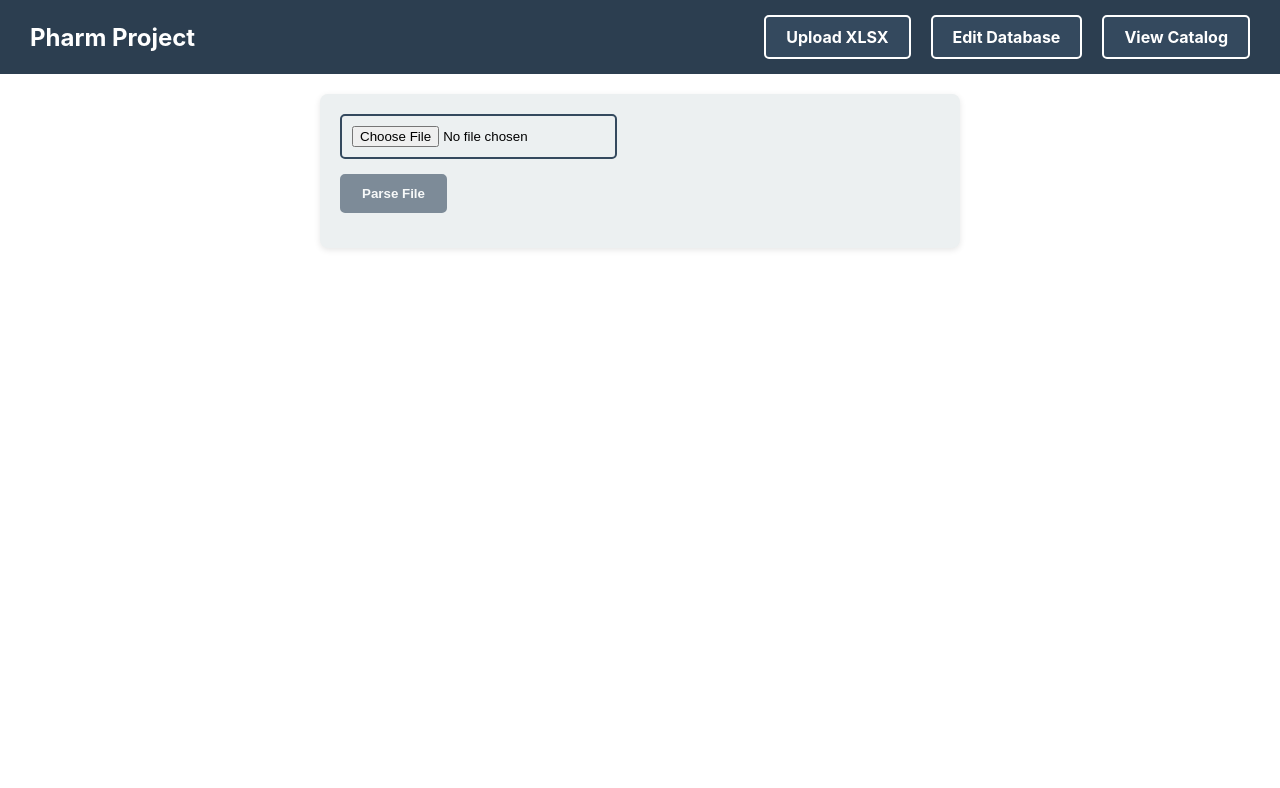
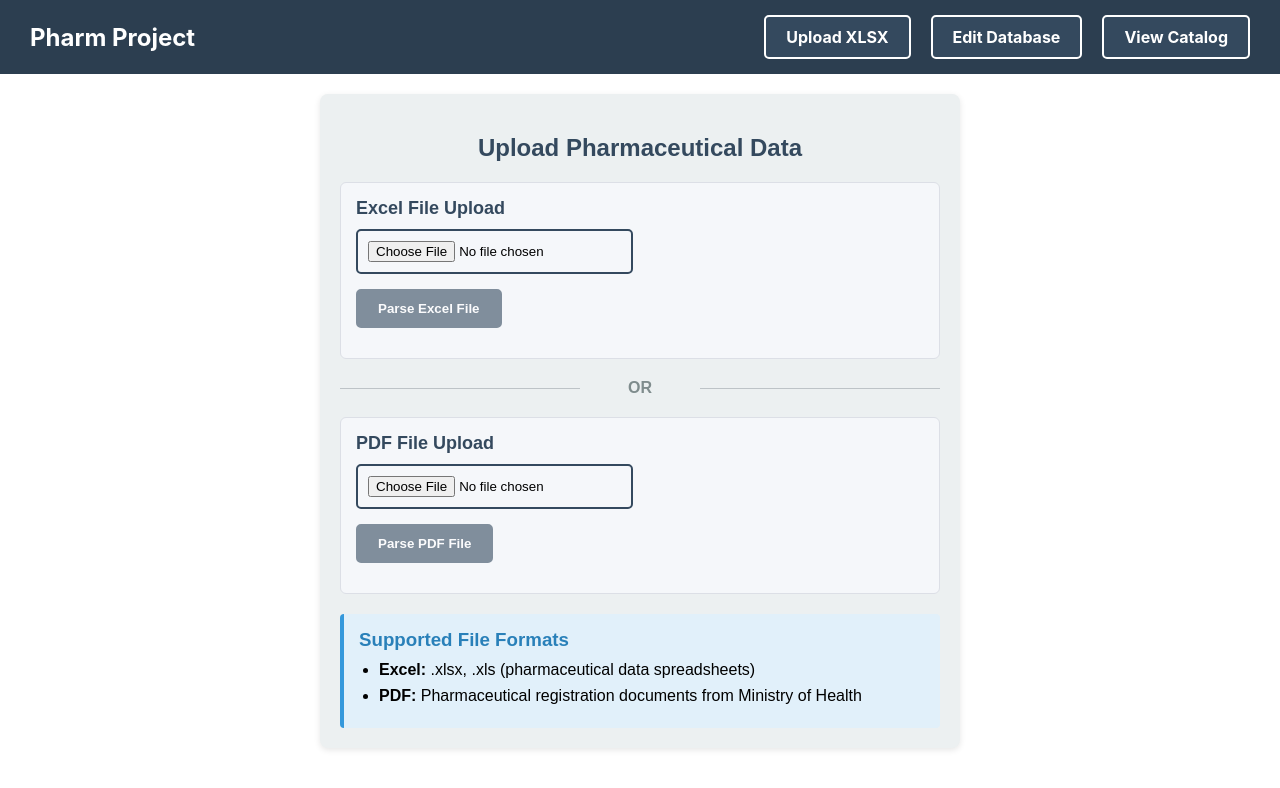
Before and after one commit to mnguyen38/pharm-project-25-app, a React (Create React App) app: page /upload in a window 1280 px wide. Shown: the top 788 px of the page. Built offline with nearby package versions, Linux system fonts and the light colour scheme.

Commit message:
pdf parser fixes

```diff
--- a/src/DisplayDrugCatalog/editCatalog.tsx
+++ b/src/DisplayDrugCatalog/editCatalog.tsx
@@ -93,6 +93,7 @@ const EditCatalog = () => {
   };
 
   const handleUpload = async () => {
+    console.log("Starting upload with data:", parsedData);
     if (parsedData.length === 0) {
       alert('No data to upload');
       return;
@@ -101,14 +102,17 @@ const EditCatalog = () => {
     setProgress(0);
     const chunkSize = 50;
     const totalChunks = Math.ceil(parsedData.length / chunkSize);
+    console.log(`Uploading in ${totalChunks} chunks`);
     try {
       for (let i = 0; i < totalChunks; i++) {
         const chunk = parsedData.slice(i * chunkSize, (i + 1) * chunkSize);
+        console.log(`Uploading chunk ${i+1}/${totalChunks}, size: ${chunk.length}`);
         await uploadChunk(chunk, i, totalChunks);
       }
       alert('Data upload completed successfully!');
       navigate('/'); // Redirect back to the main catalog
     } catch (error) {
+      console.error("Upload error details:", error);
       alert('Data upload failed. Please check the console for details.');
     } finally {
       setUploading(false);
--- a/src/DisplayDrugCatalog/uploadCatalog.tsx
+++ b/src/DisplayDrugCatalog/uploadCatalog.tsx
@@ -1,12 +1,13 @@
 import React from 'react';
 import Navigation from '../Components/navigation.tsx';
 import XlsxToStore from '../InitialParsing/xlsxToStore.tsx';
+import CombinedFileUploader from '../InitialParsing/combinedFileUploader.tsx';
 
 const UploadCatalog = () => {
   return (
     <div>
       <Navigation />
-      <XlsxToStore />
+      <CombinedFileUploader />
     </div>
   );
 };
--- /dev/null
+++ b/src/InitialParsing/combinedFileUploader.tsx
@@ -0,0 +1,216 @@
+import React, { useState } from 'react';
+import * as XLSX from 'xlsx';
+import { useNavigate } from 'react-router-dom';
+import './xlsxToStore.css';
+
+const CombinedFileUploader = () => {
+  const [xlsxFile, setXlsxFile] = useState<File | null>(null);
+  const [pdfFile, setPdfFile] = useState<File | null>(null);
+  const [uploading, setUploading] = useState(false);
+  const [progress, setProgress] = useState(0);
+  const [skippedDuplicates, setSkippedDuplicates] = useState<string[]>([]);
+  const [errorMessage, setErrorMessage] = useState<string | null>(null);
+  const navigate = useNavigate();
+
+  const handleXlsxFileChange = (e: React.ChangeEvent<HTMLInputElement>) => {
+    const selectedFile = e.target.files?.[0];
+    if (selectedFile) {
+      setXlsxFile(selectedFile);
+      setErrorMessage(null); // Clear any previous errors
+    }
+  };
+
+  const handlePdfFileChange = (e: React.ChangeEvent<HTMLInputElement>) => {
+    const selectedFile = e.target.files?.[0];
+    if (selectedFile) {
+      setPdfFile(selectedFile);
+      setErrorMessage(null); // Clear any previous errors
+    }
+  };
+
+  const parseXlsxFile = () => {
+    if (!xlsxFile) {
+      setErrorMessage('Please select an Excel file first');
+      return;
+    }
+
+    try {
+      const reader = new FileReader();
+      reader.onload = (e) => {
+        try {
+          const data = new Uint8Array(e.target?.result as ArrayBuffer);
+          const workbook = XLSX.read(data, { type: 'array' });
+          const sheetName = workbook.SheetNames[0];
+          const worksheet = workbook.Sheets[sheetName];
+          const json = XLSX.utils.sheet_to_json(worksheet, { header: 1 });
+
+          // Data starts from row 4, so skip the first 3 rows
+          const rows = json.slice(3);
+          const drugs = (rows as any[][]).map((row: any[]) => ({
+            name: row[1], // Column B
+            ingredients: row[2], // Column C
+            registrationNumber: row[4], // Column E
+            manufacturingRequirements: row[5], // Column F
+            unitOfMeasure: row[6], // Column G
+            estimatedPrice: parseFloat(String(row[7] || '0').replace(/[^\d.-]/g, '')), // Column H
+            manufacturer: row[8], // Column I
+            distributor: row[9], // Column J
+            yearOfRegistration: row[10], // Column K
+            countryOfOrigin: row[11], // Column L
+            usageForm: row[12], // Column M
+            contentOfReview: row[13], // Column N
+            noProposalsOnPrice: row[14], // Column O
+            dateOfProposolsOnPrice: row[15], // Column P
+            additionalNotes: row[16], // Column Q
+          }));
+
+          // Redirect to /edit with parsed data
+          navigate('/edit', { state: { parsedData: drugs } });
+        } catch (error) {
+          console.error('Error parsing Excel file:', error);
+          setErrorMessage(`Error parsing Excel file: ${error instanceof Error ? error.message : 'Unknown error'}`);
+        }
+      };
+
+      reader.onerror = (error) => {
+        console.error('FileReader error:', error);
+        setErrorMessage(`FileReader error: ${error}`);
+      };
+
+      reader.readAsArrayBuffer(xlsxFile);
+    } catch (error) {
+      console.error('Error reading Excel file:', error);
+      setErrorMessage(`Error reading Excel file: ${error instanceof Error ? error.message : 'Unknown error'}`);
+    }
+  };
+
+  const parsePdfFile = async () => {
+    if (!pdfFile) {
+      setErrorMessage('Please select a PDF file first');
+      return;
+    }
+
+    setUploading(true);
+    setProgress(10);
+    setErrorMessage(null);
+
+    const formData = new FormData();
+    formData.append('pdf', pdfFile);
+
+    try {
+      // Simulate progress updates
+      const progressInterval = setInterval(() => {
+        setProgress((prevProgress) => {
+          const newProgress = prevProgress + 5;
+          return newProgress >= 90 ? 90 : newProgress;
+        });
+      }, 500);
+
+      // Send the file to the server
+      const response = await fetch('http://localhost:4000/uploadPdf', { // TODO: Update with actual server URL
+        method: 'POST',
+        body: formData,
+      });
+
+      clearInterval(progressInterval);
+
+      if (!response.ok) {
+        const errorData = await response.json().catch(() => ({ error: 'Unknown error' }));
+        throw new Error(errorData.error || `Server responded with status: ${response.status}`);
+      }
+
+      const result = await response.json();
+
+      if (!result.parsedData) {
+        throw new Error('No parsed data returned from server');
+      }
+
+      setProgress(100);
+
+      // Navigate to /edit with parsed data
+      navigate('/edit', { state: { parsedData: result.parsedData } });
+    } catch (error) {
+      console.error('Error parsing PDF:', error);
+      setErrorMessage(`Error parsing PDF: ${error instanceof Error ? error.message : 'Unknown error'}`);
+    } finally {
+      setUploading(false);
+      setProgress(0);
+    }
+  };
+
+  return (
+    <div className="upload-container">
+      <h2>Upload Pharmaceutical Data</h2>
+
+      {errorMessage && (
+        <div className="error-message">
+          <h3>Error:</h3>
+          <p>{errorMessage}</p>
+        </div>
+      )}
+
+      <div className="file-upload-section">
+        <h3>Excel File Upload</h3>
+        <input
+          type="file"
+          accept=".xlsx, .xls"
+          onChange={handleXlsxFileChange}
+          disabled={uploading}
+        />
+        <button
+          onClick={parseXlsxFile}
+          disabled={uploading || !xlsxFile}
+        >
+          Parse Excel File
+        </button>
+      </div>
+
+      <div className="divider">OR</div>
+
+      <div className="file-upload-section">
+        <h3>PDF File Upload</h3>
+        <input
+          type="file"
+          accept=".pdf"
+          onChange={handlePdfFileChange}
+          disabled={uploading}
+        />
+        <button
+          onClick={parsePdfFile}
+          disabled={uploading || !pdfFile}
+        >
+          Parse PDF File
+        </button>
+      </div>
+
+      {uploading && (
+        <div className="progress-container">
+          <progress value={progress} max="100" />
+          <span>{Math.round(progress)}%</span>
+          <p>Processing your file... This may take a minute.</p>
+        </div>
+      )}
+
+      {skippedDuplicates.length > 0 && (
+        <div className="skipped-duplicates">
+          <h3>Skipped Duplicates:</h3>
+          <ul>
+            {skippedDuplicates.map((id, index) => (
+              <li key={index}>{id}</li>
+            ))}
+          </ul>
+        </div>
+      )}
+
+      <div className="info-section">
+        <h3>Supported File Formats</h3>
+        <ul>
+          <li><strong>Excel:</strong> .xlsx, .xls (pharmaceutical data spreadsheets)</li>
+          <li><strong>PDF:</strong> Pharmaceutical registration documents from Ministry of Health</li>
+        </ul>
+      </div>
+    </div>
+  );
+};
+
+export default CombinedFileUploader;
--- a/src/InitialParsing/xlsxToStore.css
+++ b/src/InitialParsing/xlsxToStore.css
@@ -248,3 +248,136 @@ textarea {
 .pagination-arrows span {
   font-weight: bold;
 }
+
+/* Add these styles to your existing xlsxToStore.css file */
+
+.upload-container h2 {
+  text-align: center;
+  margin-bottom: 20px;
+  color: #34495e;
+}
+
+.file-upload-section {
+  background-color: #f5f7fa;
+  padding: 15px;
+  border-radius: 6px;
+  margin-bottom: 15px;
+  border: 1px solid #dcdfe6;
+}
+
+.file-upload-section h3 {
+  margin-top: 0;
+  color: #34495e;
+  margin-bottom: 10px;
+  font-size: 18px;
+}
+
+.divider {
+  text-align: center;
+  margin: 20px 0;
+  font-weight: bold;
+  color: #7f8c8d;
+  position: relative;
+}
+
+.divider::before,
+.divider::after {
+  content: '';
+  position: absolute;
+  top: 50%;
+  width: 40%;
+  height: 1px;
+  background-color: #bdc3c7;
+}
+
+.divider::before {
+  left: 0;
+}
+
+.divider::after {
+  right: 0;
+}
+
+.info-section {
+  background-color: #e1f0fa;
+  border-left: 4px solid #3498db;
+  padding: 15px;
+  margin-top: 20px;
+  border-radius: 4px;
+}
+
+.info-section h3 {
+  margin-top: 0;
+  color: #2980b9;
+  margin-bottom: 10px;
+}
+
+.info-section ul {
+  margin: 0;
+  padding-left: 20px;
+}
+
+.info-section li {
+  margin-bottom: 8px;
+}
+
+.progress-container p {
+  margin: 5px 0 0 0;
+  font-style: italic;
+  color: #7f8c8d;
+}
+
+/* Responsive adjustments */
+@media (max-width: 768px) {
+  .upload-container {
+    width: 95%;
+    padding: 15px;
+  }
+
+  .divider::before,
+  .divider::after {
+    width: 30%;
+  }
+}
+
+/* Add these styles to your xlsxToStore.css file */
+
+.error-message {
+  background-color: #ffebee;
+  border-left: 4px solid #f44336;
+  padding: 15px;
+  margin-bottom: 20px;
+  border-radius: 4px;
+  position: relative;
+}
+
+.error-message h3 {
+  margin-top: 0;
+  color: #d32f2f;
+  margin-bottom: 10px;
+  font-size: 16px;
+}
+
+.error-message p {
+  margin: 0;
+  color: #b71c1c;
+  font-size: 14px;
+  white-space: pre-wrap;
+  word-break: break-word;
+}
+
+/* If you want to add a dismiss button */
+.error-message .dismiss {
+  position: absolute;
+  top: 10px;
+  right: 10px;
+  background: none;
+  border: none;
+  color: #d32f2f;
+  cursor: pointer;
+  font-size: 16px;
+}
+
+.error-message .dismiss:hover {
+  color: #b71c1c;
+}
```
Also changed, not shown: src/InitialParsing/xlsxToStore.tsx (line endings or trailing spaces).
